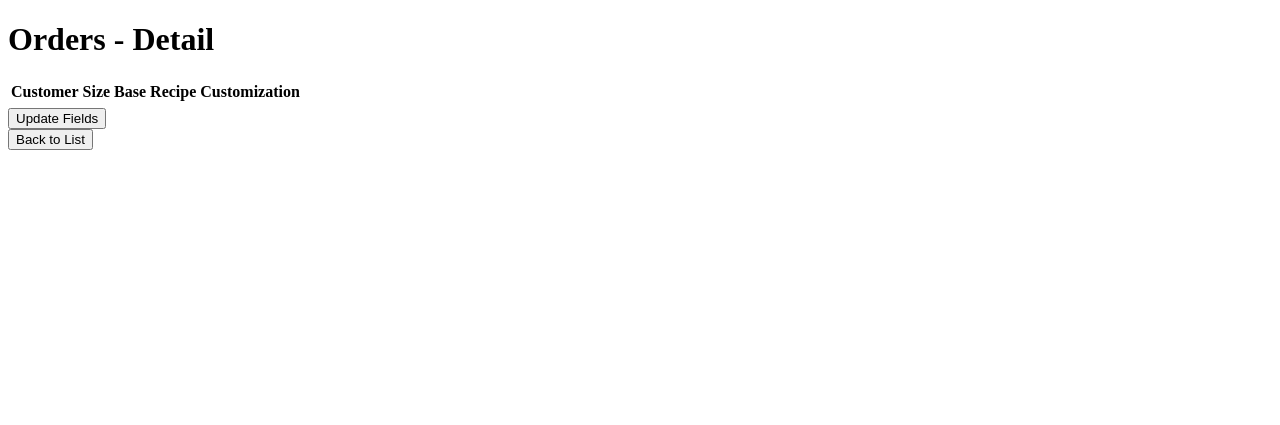
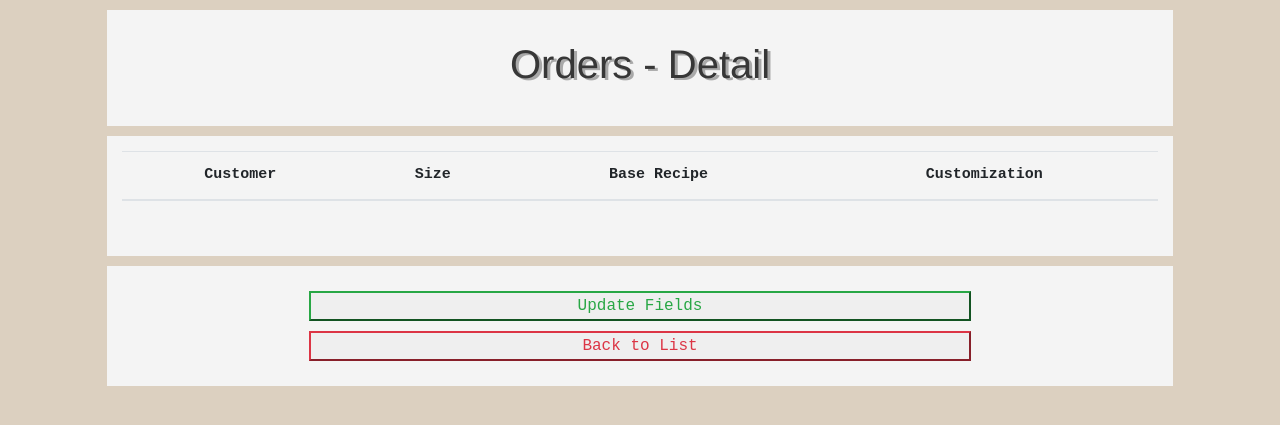
Before and after one commit to dokkaebae/thegoodplace, a Django app: page /orders-detail in a window 1280 px wide. Shown: the top 425 px of the page. Run offline with Django 3.2, Linux system fonts and the light colour scheme; lists and menus that the app fills with data are empty; some libraries are stand-ins or nearby versions.

Commit message:
Added css to orders detail

```diff
--- a/templates/orders_detail.html
+++ b/templates/orders_detail.html
@@ -2,14 +2,17 @@
 <html>
   <head>
     <title>Orders - Detail</title>
+
+    <link rel="stylesheet" href="/static/bootstrap.min.css">
+    <link rel="stylesheet" href="/static/styles.css">
   </head>
 
   <body>
-    <div>
+    <div class="col-lg-10 col-lg-10 mx-auto container">
       <h1 id="page_header">Orders - Detail</h1>
     </div>
 
-    <div>
+    <div class="col-lg-10 col-lg-10 mx-auto container">
       <table class="table">
         <thead>
           <tr>
@@ -30,16 +33,18 @@
       </table>
     </div>
 
-    <div>
-      <form method="get" action="http://localhost:8000/orders-update">
-        <button type="submit" id="button_to_orders_update">Update Fields</button>
-      </form>
-    </div>
+    <div class="col-lg-10 col-lg-10 mx-auto container">
+      <div class="col-lg-8 mx-auto button_container">
+        <form method="get" action="http://localhost:8000/orders-update">
+          <button type="submit" class="btn-block btn-outline-success" id="button_to_orders_update">Update Fields</button>
+        </form>
+      </div>
 
-    <div>
-      <form method="get" action="http://localhost:8000/orders-list">
-        <button type="submit" id="back_button">Back to List</button>
-      </form>
+      <div class="col-lg-8 mx-auto button_container">
+        <form method="get" action="http://localhost:8000/orders-list">
+          <button type="submit" class="btn-block btn-outline-danger" id="back_button">Back to List</button>
+        </form>
+      </div>
     </div>
   </body>
 </html>
```
